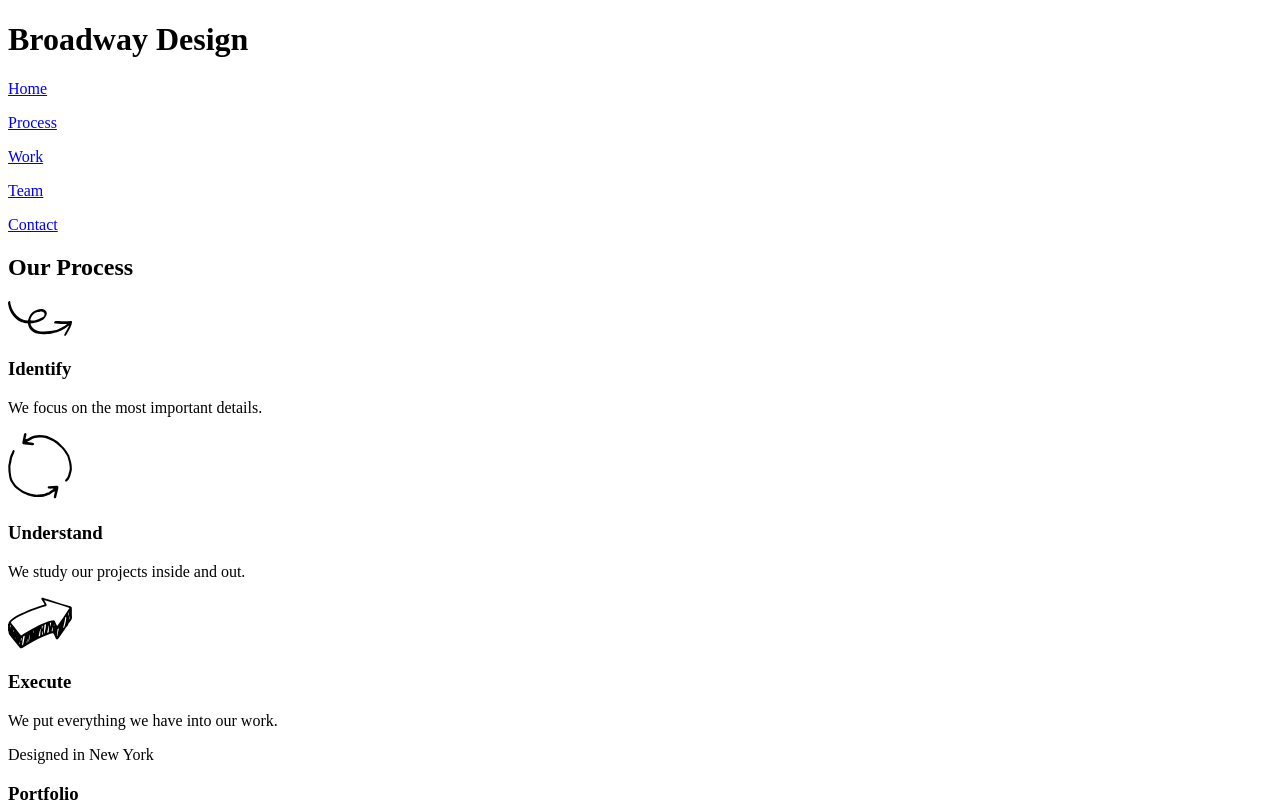
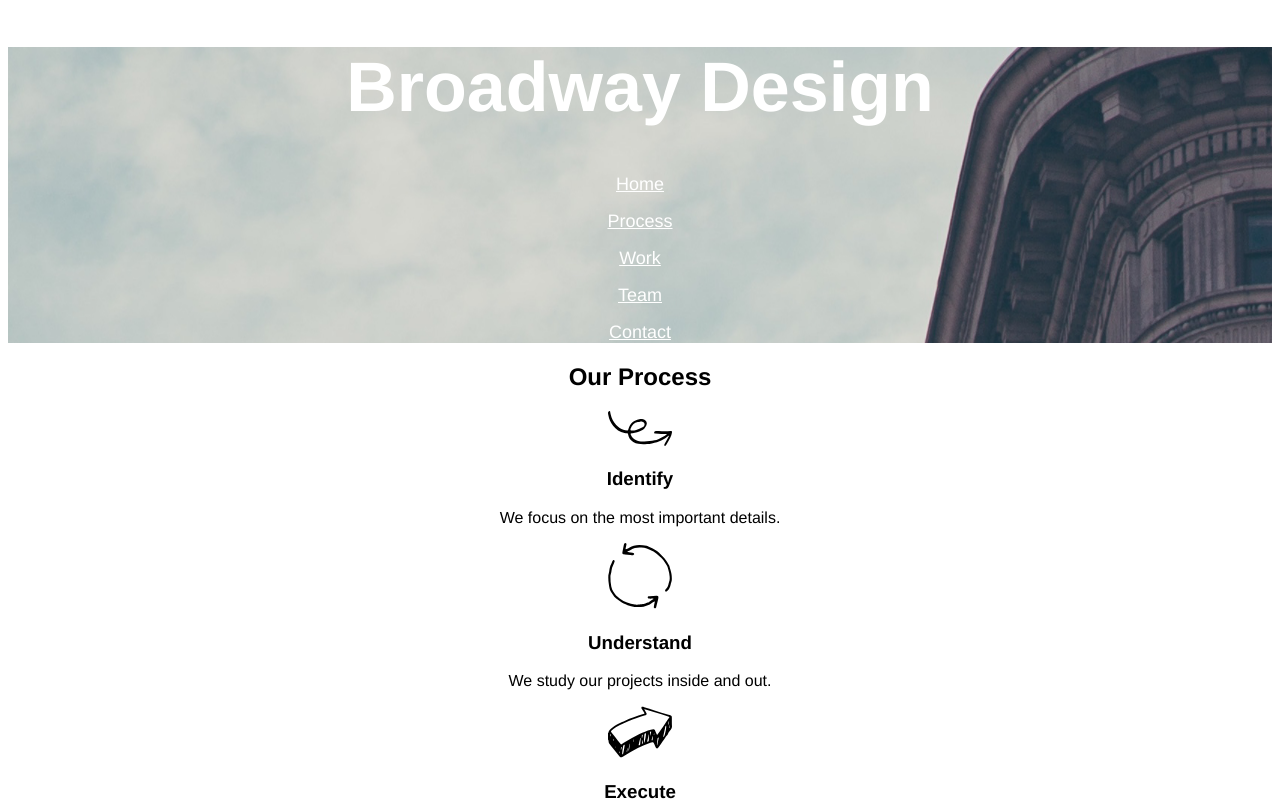
Before and after one commit to sarelloo/Broadway, a plain HTML site: page index.html in a window 1280 px wide. Shown: the top 808 px of the page. Drawn offline with Linux system fonts and the light colour scheme.

Commit message:
Fix link to css in html and css for top.

```diff
--- a/index.html
+++ b/index.html
@@ -3,7 +3,7 @@
   <head>
     <meta charset="utf-8">
     <title>Broadway Design</title>
-    <link rel="stylesheet" href="/resources/style.css" type="text/css">
+    <link rel="stylesheet" href="resources/style.css" type="text/css">
   </head>
   <body>
 
--- a/resources/style.css
+++ b/resources/style.css
@@ -0,0 +1,19 @@
+html {
+  font-family: Helvetica, sans-serif;
+  text-align: center;
+}
+
+.top {
+  background-image: url("the-flatiron-building.png");
+  color: white;
+}
+
+h1  {
+  font-size: 70px;
+  font-weight: bold;
+}
+
+.menu a {
+  font-size: 18px;
+  color: white;
+}
```
